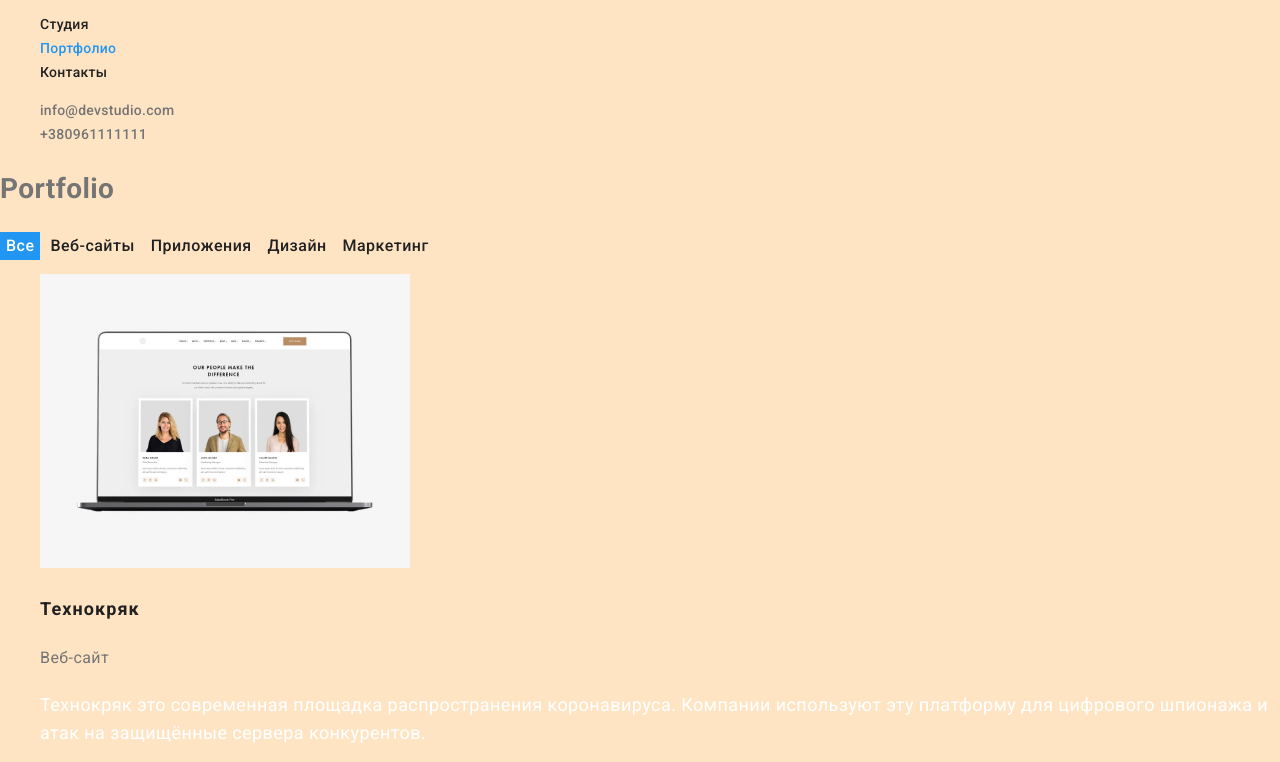
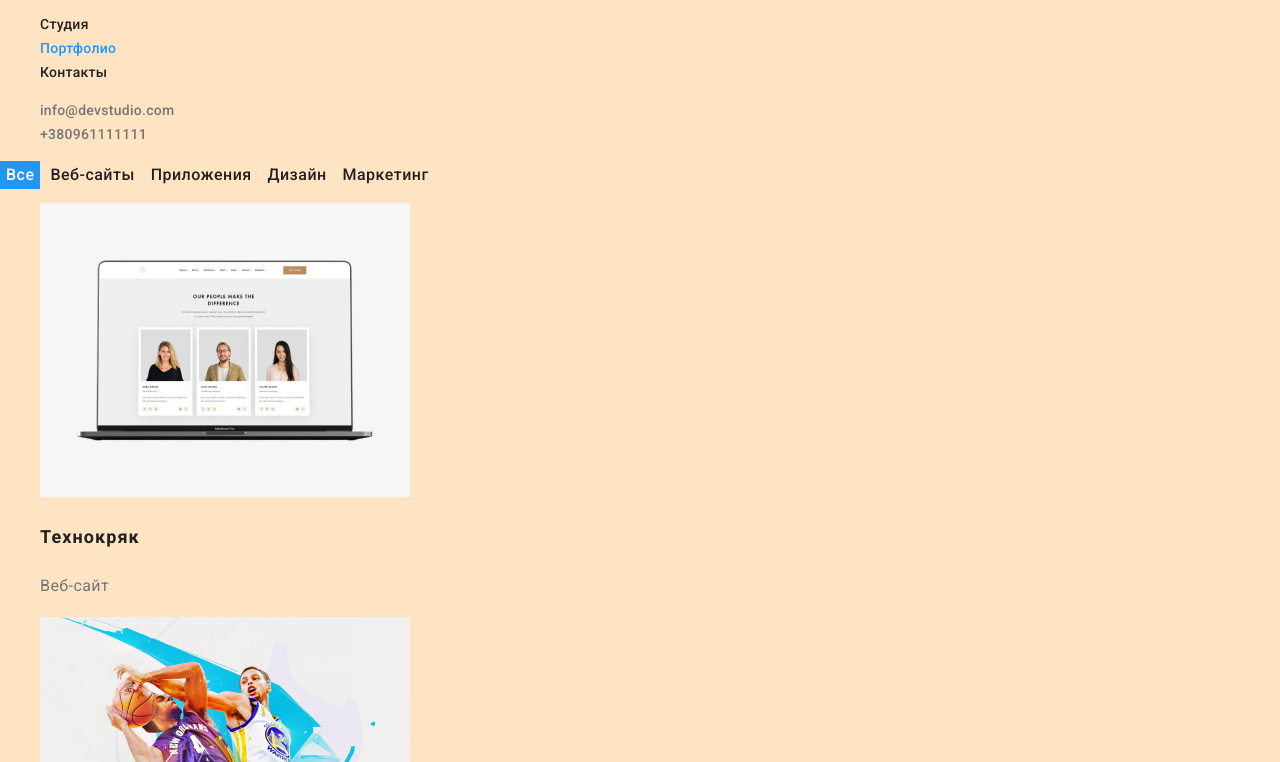
Before and after one commit to aka-risu/markup-hw-02, a plain HTML site: page portfolio.html in a window 1280 px wide. Shown: the part 33-795 px from the top of the page. Drawn offline with Linux system fonts and the light colour scheme.

Commit message:
Adds class hidden to hidden elemnts

```diff
--- a/portfolio.html
+++ b/portfolio.html
@@ -60,7 +60,7 @@
     </header>
     <main>
       <section class="portfolio">
-        <h1>Portfolio</h1>
+        <h1 class="hidden">Portfolio</h1>
         <form action="#">
           <input
             class="portfolio-button portfolio-button-primary"
@@ -99,7 +99,7 @@
               />
               <h2 class="portfolio-list-item-link-headline">Технокряк</h2>
               <p class="portfolio-list-item-link-text">Веб-сайт</p>
-              <p class="portfolio-list-item-link-description">
+              <p class="portfolio-list-item-link-description hidden">
                 Технокряк это современная площадка распространения коронавируса.
                 Компании используют эту платформу для цифрового шпионажа и атак
                 на защищённые сервера конкурентов.
```
Also changed, not shown: index.html (+1 -1 lines).
